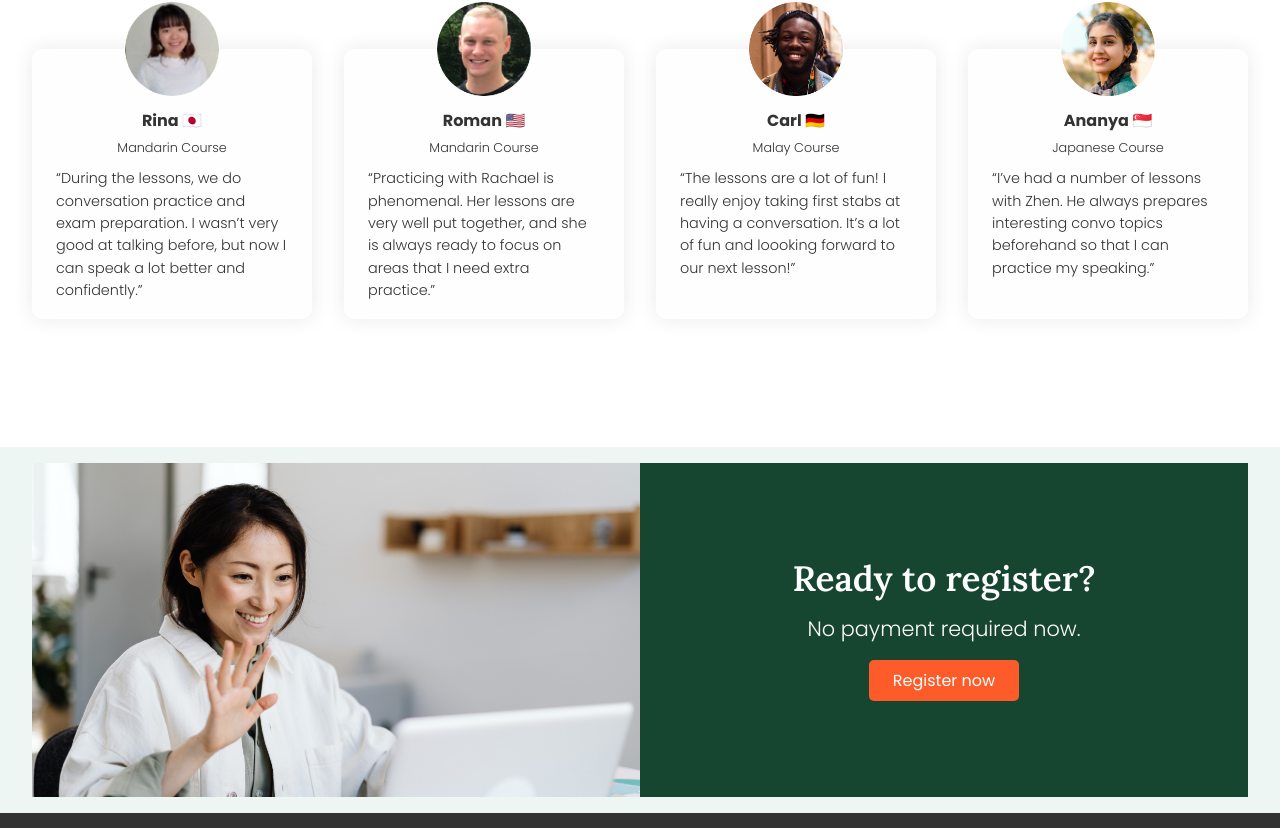
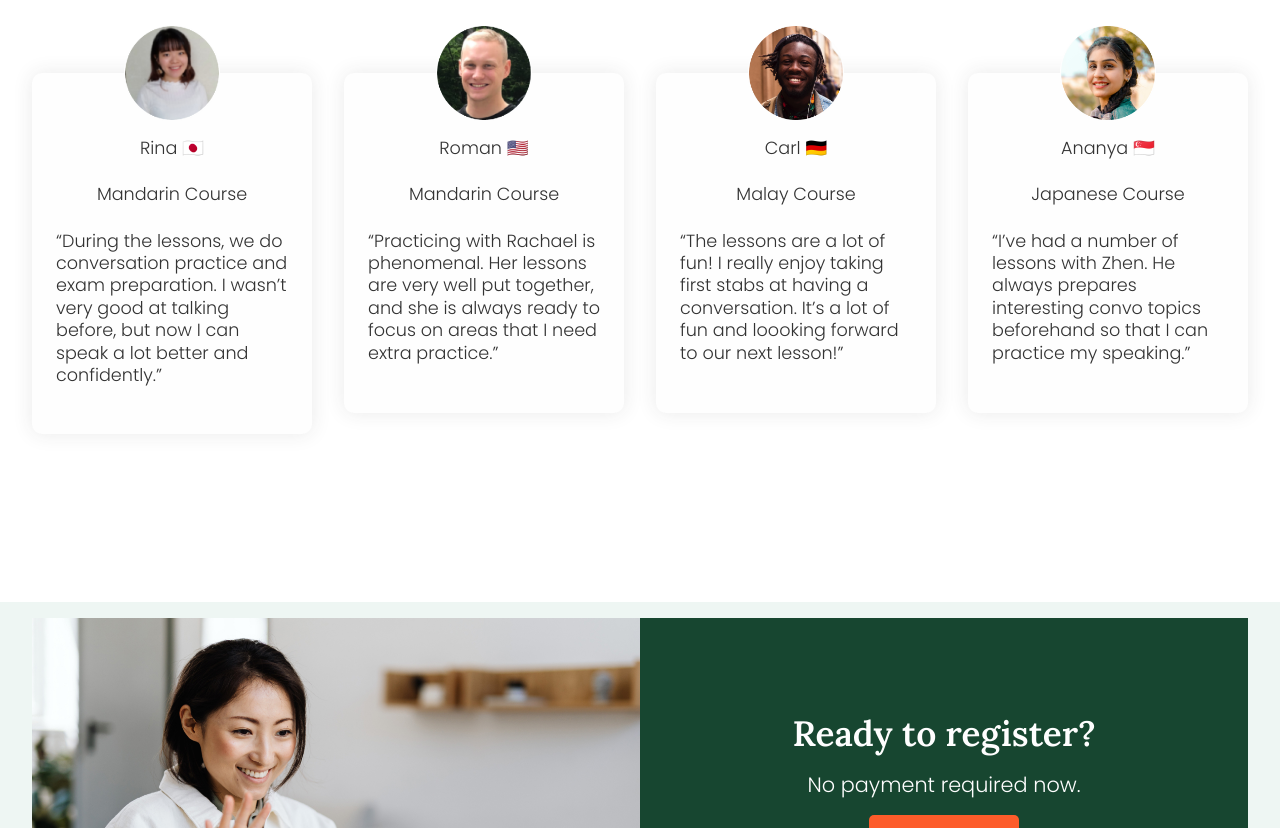
Before and after one commit to axseinga/mingo-space-website, a React app: page /courses/mandarin in a window 1280 px wide. Shown: the part 3052-3880 px from the top of the page. Built offline with nearby package versions, Linux system fonts and the light colour scheme.

Commit message:
add animations to homepage

```diff
--- a/src/components/classesSection/ClassesSection.js
+++ b/src/components/classesSection/ClassesSection.js
@@ -5,6 +5,7 @@ import {
   StyledClassesItem,
   StyledClassesContent,
 } from "./ClassesSection.styled";
+import { Animate } from "../animate/animate";
 
 export const ClassesSection = ({ data }) => {
   const classes = data.classes;
@@ -15,8 +16,10 @@ export const ClassesSection = ({ data }) => {
         {classes.map((cl, i) => (
           <StyledClassesItem key={`${i}_${cl}`}>
             <StyledClassesContent>
+              <Animate variant="skew">
               <h3>{cl.title}</h3>
               <p>{cl.paragraph}</p>
+              </Animate>
             </StyledClassesContent>
             <img src={`./assets/${cl.img}`} />
           </StyledClassesItem>
--- a/src/components/courses/Courses.js
+++ b/src/components/courses/Courses.js
@@ -1,4 +1,5 @@
 import React from "react";
+import { Animate } from "../animate/animate";
 import {
   StyledCoursesSection,
   StyledCoursesHeader,
@@ -11,17 +12,23 @@ export const CoursesSection = ({ data }) => {
   return (
     <StyledCoursesSection bgColor={data?.bgColor}>
       <StyledCoursesHeader>
+        <Animate delay={1}>
           <h2>{data?.header}</h2>
+        </Animate>
+        <Animate delay={1.2}>
           <p>{data?.paragraph}</p>
+        </Animate>
       </StyledCoursesHeader>
       <StyledCoursesGrid>
-        {data?.courses.map((course) => (
-          <StyledNavLinkCourses to={course.href} key={course.lang}>
+        {data?.courses.map((course, i) => (
+          <Animate key={course.lang} variant={i % 2 === 0 ? "slide-left" : "slide-right"} delay={i * 0.3 + 1.2}>
+            <StyledNavLinkCourses to={course.href}>
               <StyledCoursesGridItem>
                 <img src={`./assets/${course.img}`} alt={course.lang} />
                 <span>{course.lang}</span>
               </StyledCoursesGridItem>
             </StyledNavLinkCourses>
+          </Animate>
         ))}
       </StyledCoursesGrid>
     </StyledCoursesSection>
--- a/src/components/faq/FAQ.js
+++ b/src/components/faq/FAQ.js
@@ -1,14 +1,17 @@
 import React from "react";
 import { StyledFAQSection } from "./FAQ.styled";
 import { Accordion } from "../accordion/Accordion";
+import { Animate } from "../animate/animate";
 
 export const FAQ = ({ data }) => {
   return (
     <StyledFAQSection>
-      <h2>FAQs</h2>
-      {data.map((pair, i) => (
-        <Accordion key={i} question={pair.question} answer={pair.answer} />
-      ))}
+      <Animate>
+        <h2>FAQs</h2>
+        {data.map((pair, i) => (
+          <Accordion key={i} question={pair.question} answer={pair.answer} />
+        ))}
+      </Animate>
     </StyledFAQSection>
   );
 };
--- a/src/components/faq/FAQ.styled.js
+++ b/src/components/faq/FAQ.styled.js
@@ -2,6 +2,7 @@ import styled from "styled-components";
 import { BREAKPOINT_TABLET } from "../../styles/breakpoints";
 
 export const StyledFAQSection = styled.section`
+  & > div {
     padding: 4rem 2rem;
     background-color: ${({ theme }) => theme.color.bg};
     display: flex;
@@ -27,4 +28,5 @@ export const StyledFAQSection = styled.section`
         border-top: 1px solid ${({ theme }) => theme.color.line};
       }
     }
+  }
 `;
--- a/src/components/registerBanner/Register.js
+++ b/src/components/registerBanner/Register.js
@@ -5,10 +5,12 @@ import {
   StyledNavLinkRegister,
 } from "./Register.styled";
 import { Button } from "../button/Button";
+import { Animate } from "../animate/animate";
 
 export const RegisterSection = ({ data }) => {
   return (
     <StyledRegisterSection isFull={data?.isFull}>
+      <Animate>
         <img src={data?.image} />
         <StyledRegisterBannerContent
           isDark={data?.isDark}
@@ -23,6 +25,7 @@ export const RegisterSection = ({ data }) => {
             </Button>
           </StyledNavLinkRegister>
         </StyledRegisterBannerContent>
+      </Animate>
     </StyledRegisterSection>
   );
 };
--- a/src/components/registerBanner/Register.styled.js
+++ b/src/components/registerBanner/Register.styled.js
@@ -7,6 +7,7 @@ import {
 } from "../../styles/breakpoints";
 
 export const StyledRegisterSection = styled.section`
+  & > div {
     width: 100%;
     height: 100%;
 
@@ -34,6 +35,7 @@ export const StyledRegisterSection = styled.section`
         width: 100%;
         height: 100%;
         object-fit: cover;
+      }
     }
   }
 `;
--- a/src/components/testimonialCard/testimonialCard.js
+++ b/src/components/testimonialCard/testimonialCard.js
@@ -1,13 +1,18 @@
 import React from "react";
-import { StyledTestimonialCard } from "./testimonialCard.styled";
+import {
+  StyledTestimonialCard,
+  TestimonialCardCourse,
+  TestimonialCardName,
+  TestimonialCardReview,
+} from "./testimonialCard.styled";
 
 export const TestimonialCard = ({ name, img, flag, course, review }) => {
-    return (
-        <StyledTestimonialCard>
-            <img src={`/assets/${img}`} alt={name} />
-            <p className="TestimonialCard-name">{`${name} ${flag}`}</p>
-            <p className="TestimonialCard-course">{course}</p>
-            <p className="TestimonialCard-review">{review}</p>
-        </StyledTestimonialCard>
-    );
+  return (
+    <StyledTestimonialCard>
+      <img src={`/assets/${img}`} alt={name} />
+      <TestimonialCardName>{`${name} ${flag}`}</TestimonialCardName>
+      <TestimonialCardCourse>{course}</TestimonialCardCourse>
+      <TestimonialCardReview>{review}</TestimonialCardReview>
+    </StyledTestimonialCard>
+  );
 };
--- a/src/components/testimonialCard/testimonialCard.styled.js
+++ b/src/components/testimonialCard/testimonialCard.styled.js
@@ -1,5 +1,4 @@
 import styled from "styled-components";
-import { BREAKPOINT_MOBILE } from "../../styles/breakpoints";
 
 export const StyledTestimonialCard = styled.div`
   box-shadow: ${({ theme }) => theme.shadow};
@@ -11,26 +10,8 @@ export const StyledTestimonialCard = styled.div`
   border-radius: 10px;
   text-align: center;
   max-width: 330px;
-    height: 270px;
-
-    & .TestimonialCard-name {
-        font-weight: 700;
-        margin-top: 1.5rem;
-    }
-
-    & .TestimonialCard-course {
-        margin: 0.8rem 0;
-        font-weight: 300;
-        font-size: 0.8rem;
-    }
-
-    & .TestimonialCard-review {
-        line-height: 1.4rem;
-        margin: 0.5rem 0;
-        font-size: 0.9rem;
-        font-weight: 300;
-        text-align: left;
-    }
+  min-height: 340px;
+  max-height: max-content;
 
   & img {
     width: 6rem;
@@ -41,3 +22,22 @@ export const StyledTestimonialCard = styled.div`
     transform: translate(-50%, -50%);
   }
 `;
+
+export const TestimonialCardName = styled.p`
+  font-weight: 700;
+  margin-top: 1.5rem;
+`;
+
+export const TestimonialCardCourse = styled.p`
+  margin: 0.8rem 0;
+  font-weight: 300;
+  font-size: 0.8rem;
+`;
+
+export const TestimonialCardReview = styled.p`
+  line-height: 1.4rem;
+  margin: 0.5rem 0;
+  font-size: 0.9rem;
+  font-weight: 300;
+  text-align: left;
+`;
--- a/src/components/testimonials/Testimonials.js
+++ b/src/components/testimonials/Testimonials.js
@@ -1,24 +1,30 @@
 import React from "react";
-import { StyledTestimonialsSection } from "./Testimonials.styled";
+import { StyledTestimonialsSection, TestimonialsGroup } from "./Testimonials.styled";
 import { TestimonialCard } from "../testimonialCard/testimonialCard";
+import { Animate } from "../animate/animate";
 
 export const TestimonialsSection = ({ data }) => {
   return (
     <StyledTestimonialsSection>
+      <Animate>
       <h2>Testimonials from our students</h2>
+      </Animate>
+      <Animate delay={1.2}>
       <p>We’re proud of teaching students from around the world.</p>
-      <div>
+      </Animate>
+      <TestimonialsGroup>
         {data.map((t, i) => (
+          <Animate key={i} delay={i * 0.5 + 1.3}>
           <TestimonialCard
-            key={i}
             name={t.name}
             img={t.img}
             flag={t.flag}
             course={t.course}
             review={t.review}
           />
+          </Animate>
         ))}
-      </div>
+      </TestimonialsGroup>
     </StyledTestimonialsSection>
   );
 };
--- a/src/components/testimonials/Testimonials.styled.js
+++ b/src/components/testimonials/Testimonials.styled.js
@@ -3,6 +3,10 @@ import { BREAKPOINT_MOBILE, BREAKPOINT_TABLET } from "../../styles/breakpoints";
 
 export const StyledTestimonialsSection = styled.section`
   margin: 1rem 2rem;
+  display: flex;
+  flex-direction: column;
+  align-items: center;
+  justify-content: center;
 
   @media only screen and (min-width: ${BREAKPOINT_TABLET}) {
     text-align: center;
@@ -14,30 +18,31 @@ export const StyledTestimonialsSection = styled.section`
     font-size: 2rem;
     font-weight: 700;
     line-height: 2.5rem;
+    text-align: center;
   }
 
-    & > p {
+  & p {
     margin: 1.5rem 0;
     font-weight: 300;
     font-size: 1.1rem;
     line-height: 1.4rem;
   }
+`;
 
-    & > div {
+export const TestimonialsGroup = styled.div`
   display: grid;
-        place-items: center;
+  grid-template-columns: repeat(4, 1fr);
+  gap: 2rem;
   margin-bottom: 2.5rem;
   margin-top: 3.5rem;
 
-        @media only screen and (min-width: ${BREAKPOINT_MOBILE}) {
+  @media only screen and (max-width: ${BREAKPOINT_TABLET}) {
     grid-template-columns: repeat(2, 1fr);
-            grid-template-rows: auto;
-            gap: 2rem;
-            margin-bottom: 1rem;
+    grid-template-rows: repeat(2, 1fr);
   }
 
-        @media only screen and (min-width: ${BREAKPOINT_MOBILE}) {
-            grid-template-columns: repeat(4, 1fr);
-        }
+  @media only screen and (max-width: ${BREAKPOINT_MOBILE}) {
+    grid-template-columns: repeat(1, 1fr);
+    grid-template-rows: repeat(4, 1fr);
   }
 `;
```
Lines whose indentation alone changed are shown as unchanged.
